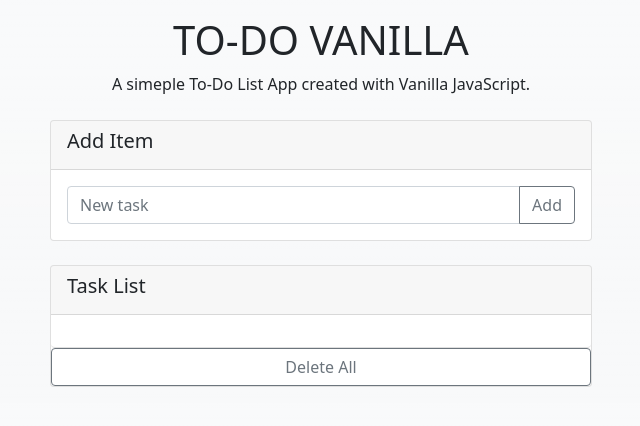
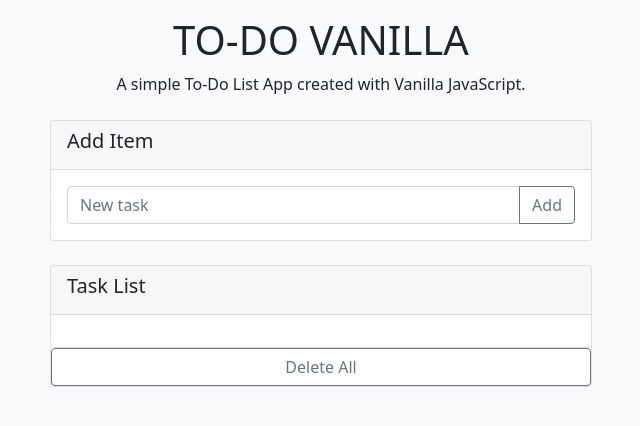
Before and after one commit to junsantilla/to-do-vanilla, a plain HTML site: page index.html in a window 1280 px wide. Shown: the full height of the page, 319-959 px from the left. Drawn offline with nearby package versions, Linux system fonts and the light colour scheme.

Commit message:
Fix description

```diff
--- a/index.html
+++ b/index.html
@@ -14,7 +14,7 @@
         <div class="row justify-content-center">
             <div class="col col-lg-6">
                 <h1 class="text-center text-uppercase">To-Do Vanilla</h1>
-                <p class="text-center mb-4">A simeple To-Do List App created with Vanilla JavaScript.</p>
+                <p class="text-center mb-4">A simple To-Do List App created with Vanilla JavaScript.</p>
                 <div class="card d-flex flex-column mb-4">
                     <div class="card-header">
                         <h2 class="h5">Add Item</h2>
```
